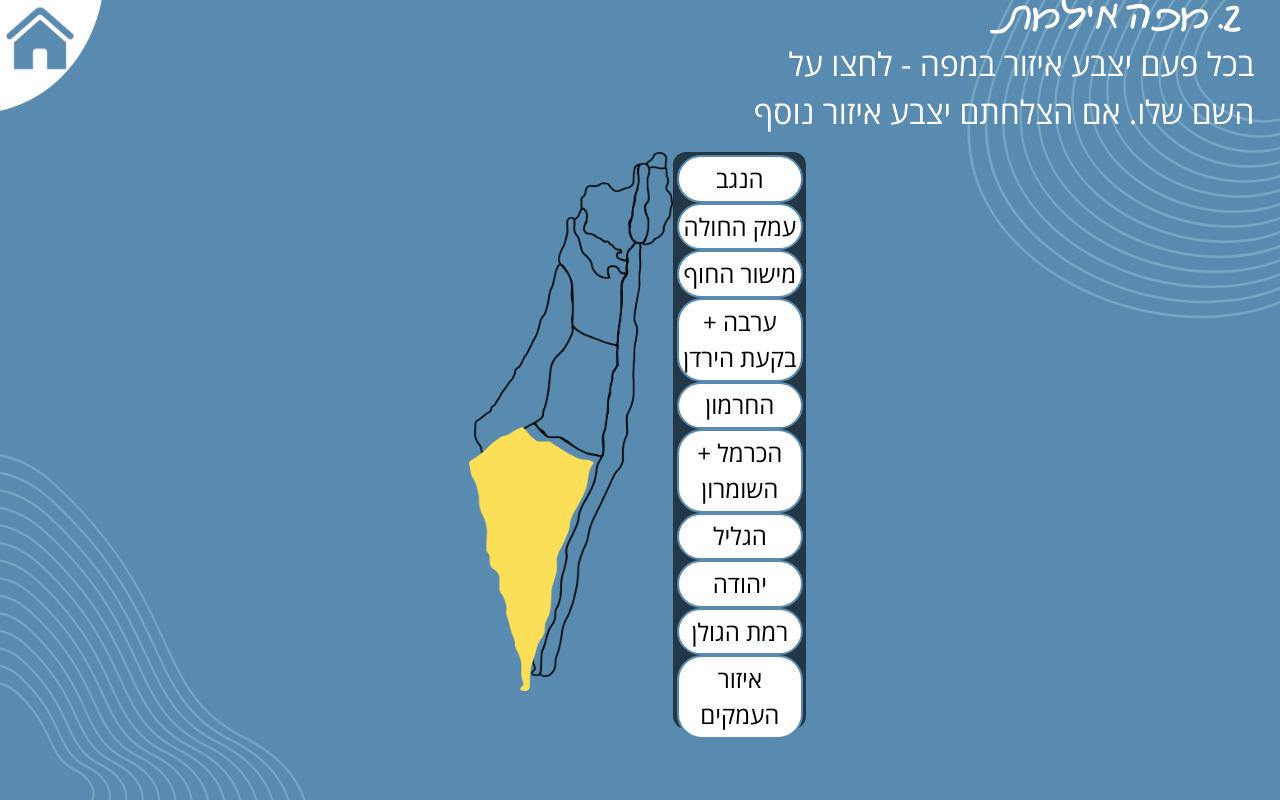
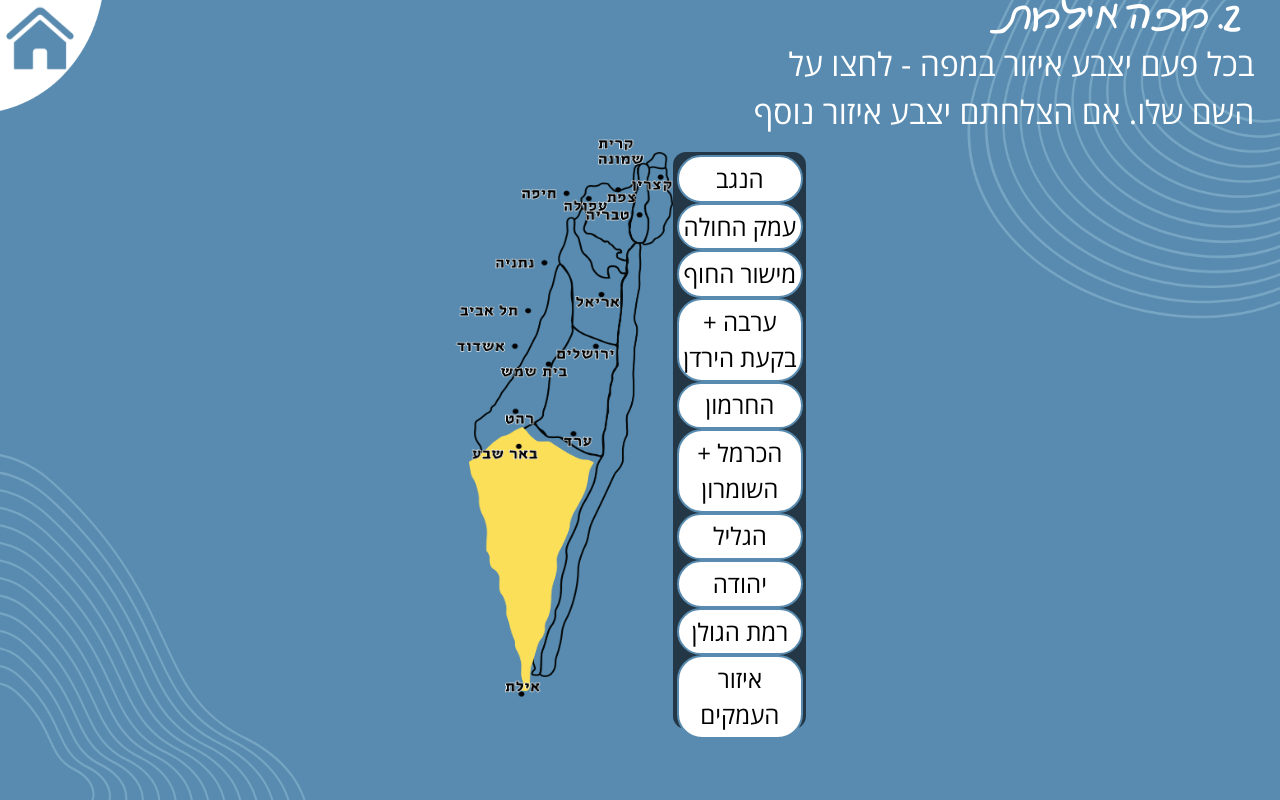
Before and after one commit to PeleBahalag/KamaRotem, a Vue app: page /KamaRotem/education/map in a window 1280 px wide. Built offline with nearby package versions, Linux system fonts and the light colour scheme; a web font is replaced by a local one.

Commit message:
added cities to map

```diff
--- a/src/components/SilentMap.vue
+++ b/src/components/SilentMap.vue
@@ -29,6 +29,7 @@
                     <img src="../assets/map/yehuda.png" id="yehuda-right" v-show="found[8].found || currentArea === 'yehuda'"/>
                     <img src="../assets/map/galil.png" id="galil-right" v-show="found[7].found || currentArea === 'galil'"/>
                 </div>
+                <div class="dropzones cities"></div>
             </div>
         </div>
         <p class="feedback" :style="{color:feedbackColor}">{{ feedback }}</p>
@@ -260,6 +261,15 @@ export default {
         transform: translateX(-50%);
 
     }
+    .cities{
+        z-index: 40;
+        background-image: url("../assets/map/cities.png");
+        background-size: 100% 100%;
+        position: absolute;
+        width: 60% !important;
+        top:0;
+        right:40%;
+    }
     @keyframes appear {
         0%{
             opacity : 0
```
Also changed, not shown: src/assets/map/cities.png (added).
